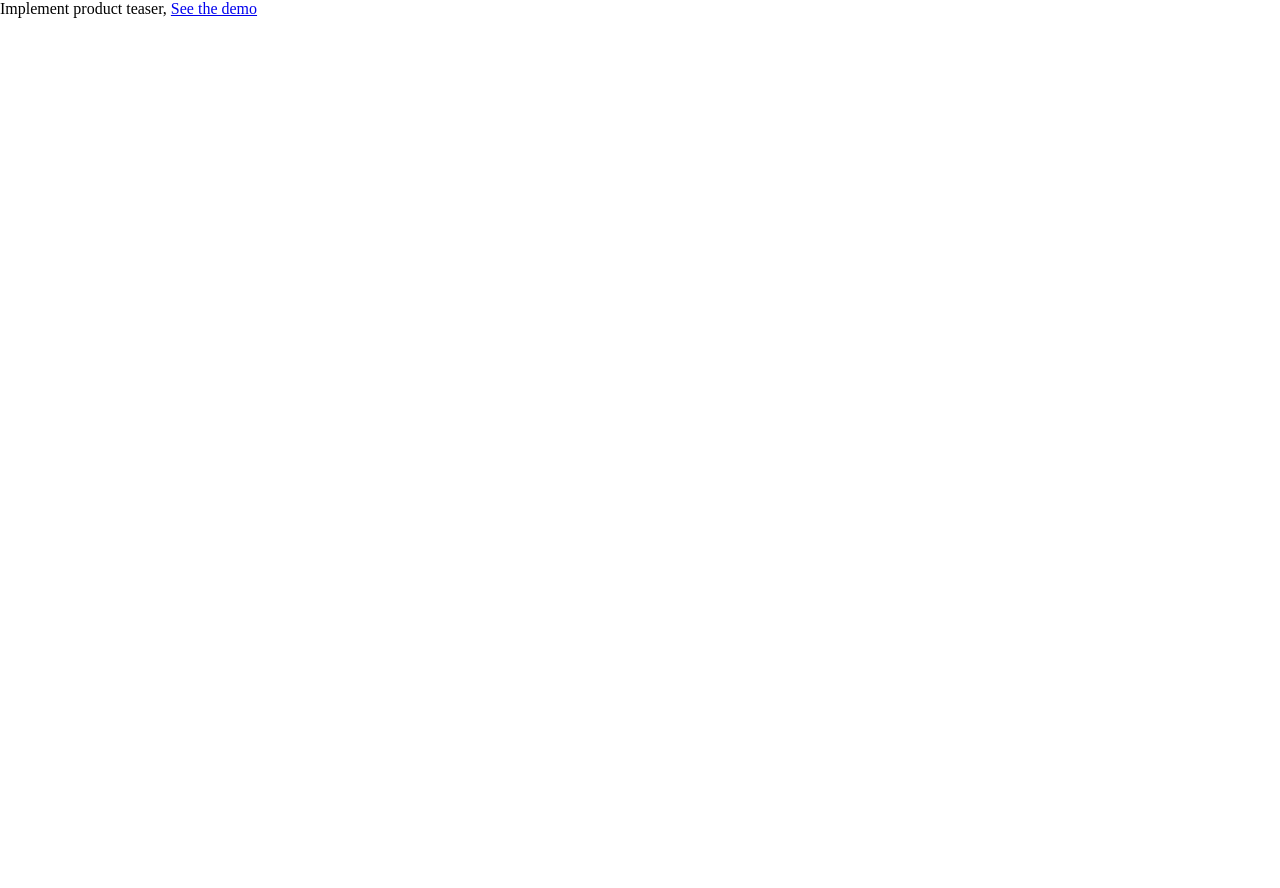
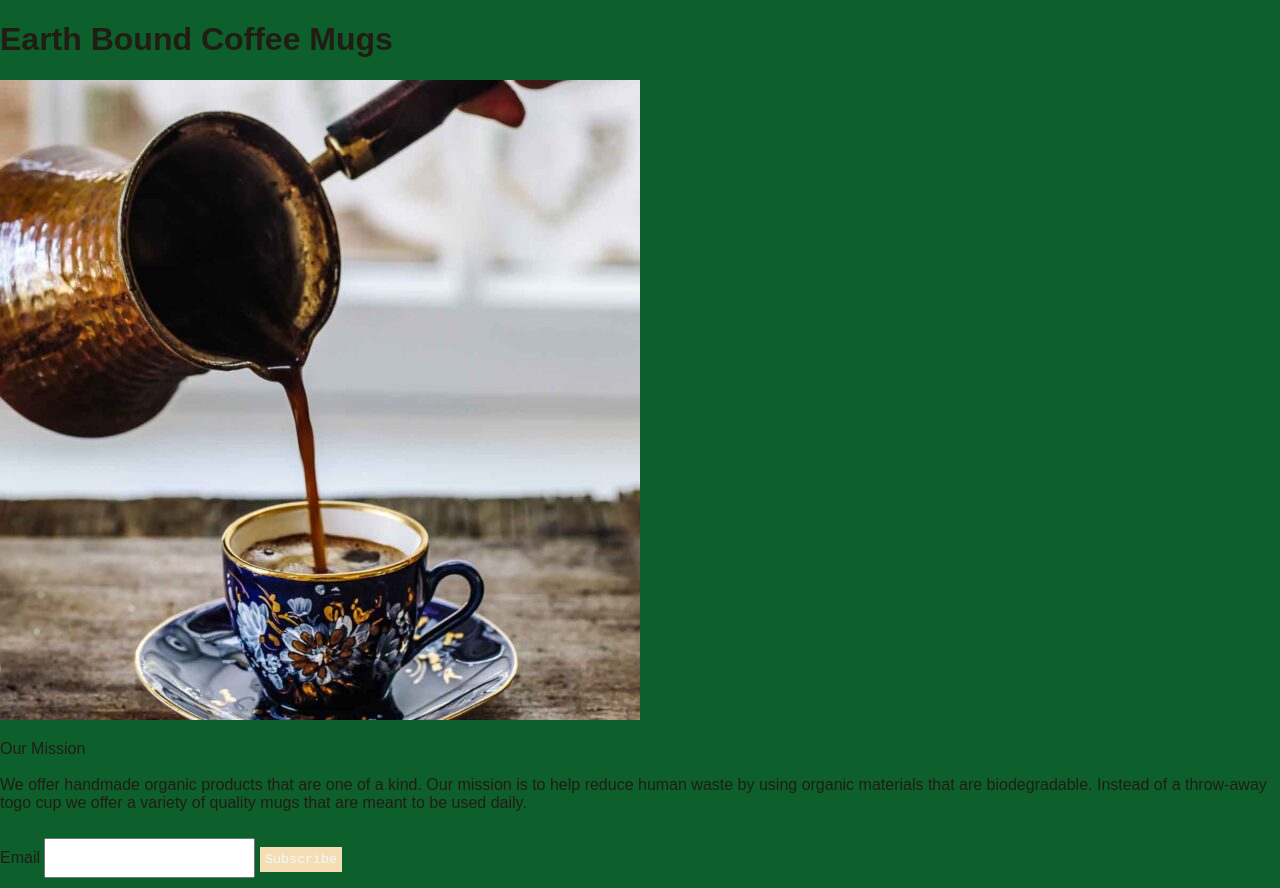
Before and after one commit to yovana-pelayo/dev-101-product-launch, a plain HTML site: page index.html in a window 1280 px wide. Before the commit the page ends 800 px from the top, so only its background shows below. Drawn offline with Linux system fonts and the light colour scheme.

Commit message:
Finished product launch

```diff
--- a/index.html
+++ b/index.html
@@ -12,8 +12,23 @@
 </head>
 
 <body>
-    Implement product teaser, <a href="demo.html">See the demo</a>
+<h1>Earth Bound Coffee Mugs</h1>
+<img id="Coffee in a mug"
+    src="Coffee.jpg"
+    alt="pouring a hot cup of coffee into a nice green mug"/>
+
+<p id="Header">
+<strong>Our Mission</strong><br><br>
+We offer handmade organic products that are one of a kind. Our mission is to help reduce human waste by using organic materials that are biodegradable. Instead of a throw-away togo cup we offer a variety of quality mugs that are meant to be used daily.
+</p>
+
+<form id="signup-form" action="coffee-mug-signup" method="get">
+    <label for="email">Email
+
+    </label>
+<input id="email" name="email" required>
+
+        <button>Subscribe</button>
+    </form>
 
 </body>
-
-</html>
--- a/styles/demo-global.css
+++ b/styles/demo-global.css
@@ -127,7 +127,7 @@ button {
   /* Bright color for Call To Action (CTA) */
   background: var(--sinopia);
   color: var(--white);
-  border: 0;
+  border: 10;
   padding: 20px;
   font-family: 'Permanent Marker', cursive;
   font-size: 1.5rem;
--- a/styles/global.css
+++ b/styles/global.css
@@ -3,9 +3,36 @@
 :root {
   /* css variables with theme colors,
     names have to start with "--" */
-  --color-1: #b9af9e;
+    --nomad: #b9af9e;
+    --zeus: #221d14;
+    --irish-coffee: #604124;
+    --potters-clay: #0d5f2c;
+    --sinopia: #c25223ff;
+    --white: white;
 }
 
 body {
+  background: var(--potters-clay);
+  /* these become the default font settings for the reset of the page */
+  font-family: 'Patua One', sans-serif;
+  color: var(--zeus);
+}
+h1 {
 
 }
+input {
+  height: 40px;
+  margin-top: 10px;
+  margin-bottom: 10px;
+  padding: 0%;
+  font-size: 1em;
+}
+button {
+  background: wheat;
+  color:aliceblue;
+  border: 0;
+  padding: 5px;
+  font-family: monospace;
+  font-size: 1.rem;
+
+}
```
Also changed, not shown: Coffee.jpg (added).
